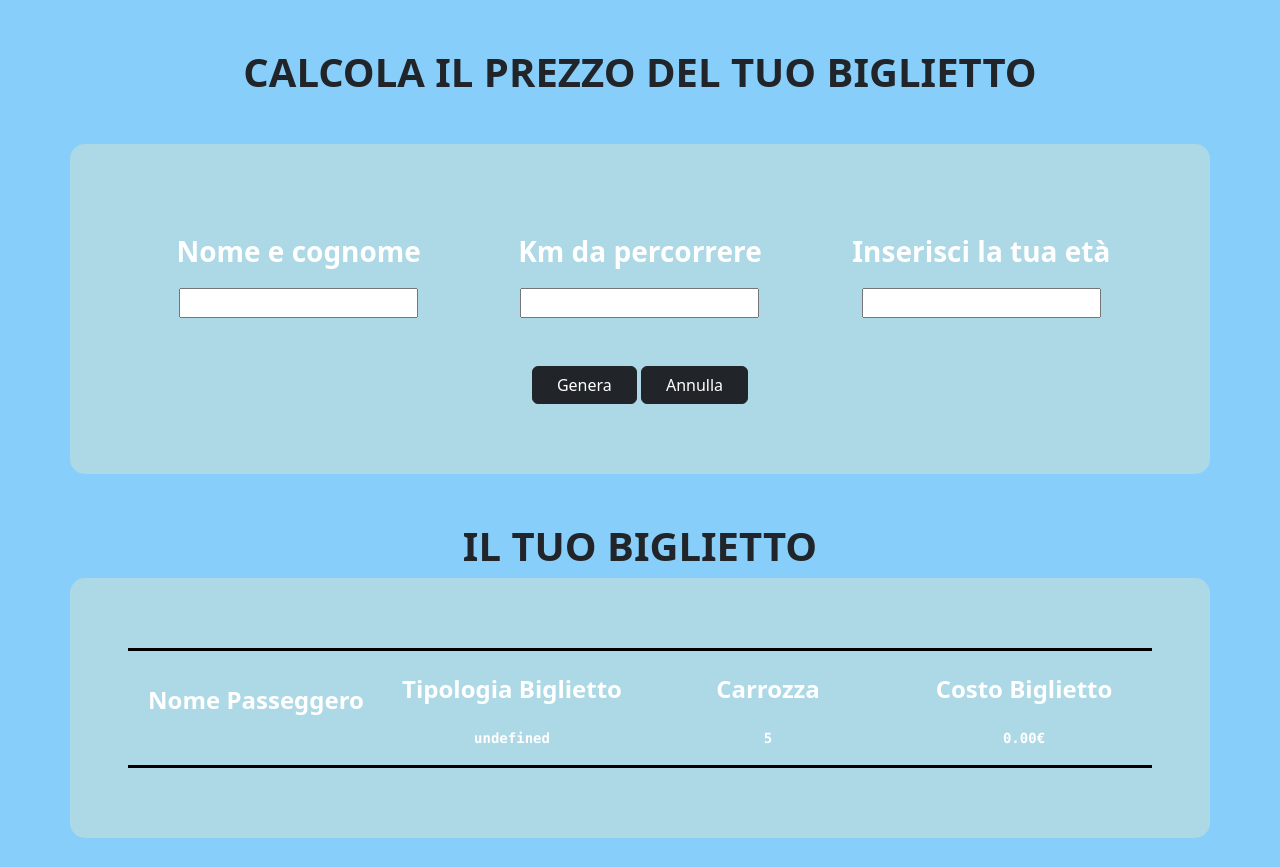
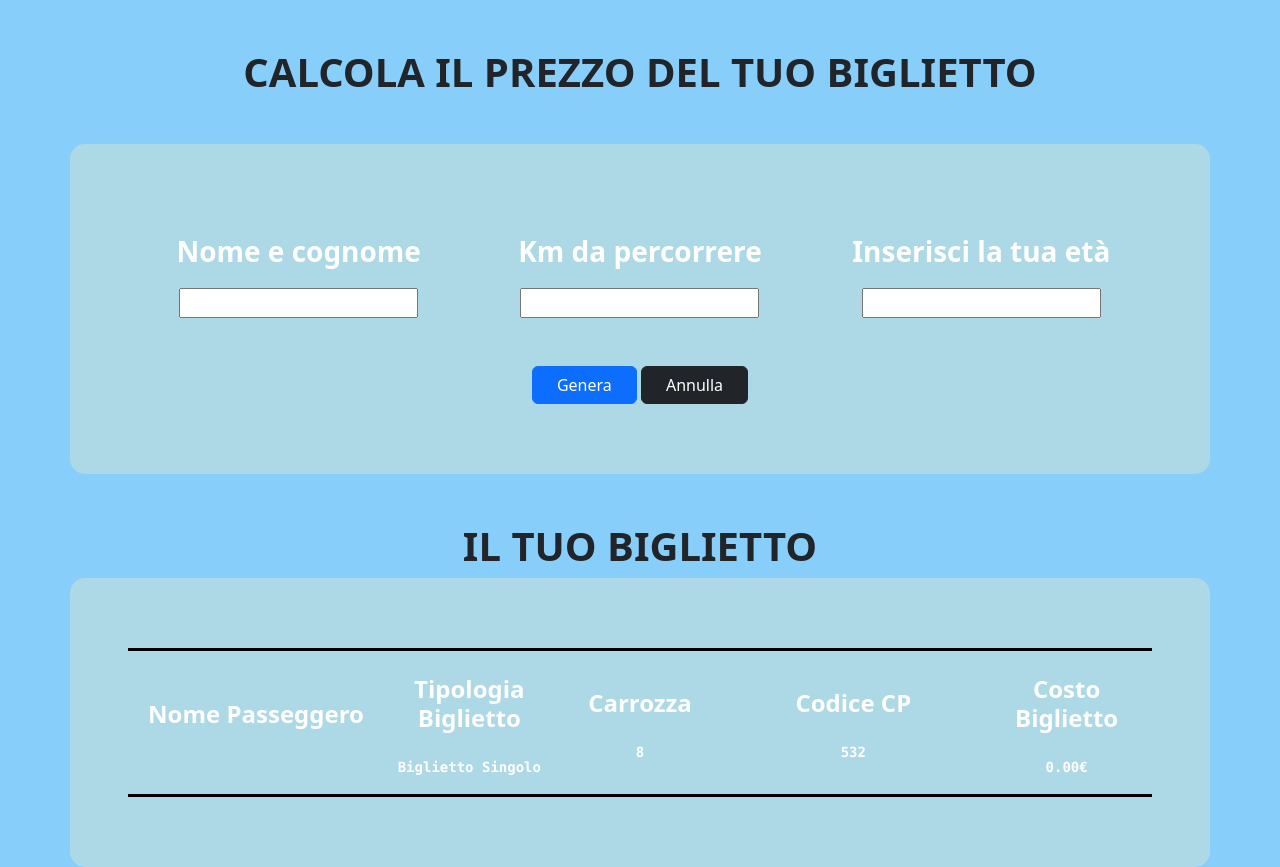
Before and after one commit to Yorbit/js-biglietto-treno-form, a plain HTML site: page index.html in a window 1280 px wide. Both pictures are taken after a click on the button "Genera". Before the commit the page ends 838 px from the top, so only its background shows below. Drawn offline with nearby package versions, Linux system fonts and the light colour scheme.

Commit message:
fixed over 65

```diff
--- a/index.html
+++ b/index.html
@@ -29,7 +29,7 @@
                     <input id="Age" type="text">
                 </div>
             </div>
-            <button id="button-gen" class="btn btn-dark px-4">Genera</button>
+            <button id="button-gen" class="btn btn-primary px-4">Genera</button>
             <button id="button-gen" class="btn btn-dark px-4">Annulla</button>
         </div>
         <section>
@@ -41,15 +41,19 @@
                             <h4 class="fw-semibold pb-3">Nome Passeggero</h4>
                             <pre class="fw-semibold" id="Namehost"></pre>
                         </div>
-                        <div class="col-3 mt-4">
+                        <div class="col-2 mt-4">
                             <h4 class="fw-semibold pb-3">Tipologia Biglietto</h4>
                             <pre class="fw-semibold" id="Type"></pre>
                         </div>
-                        <div class="col-3 mt-4">
+                        <div class="col-2 mt-4">
                             <h4 class="fw-semibold pb-3">Carrozza</h4>
                             <pre class="fw-semibold" id="Train"></pre>
                         </div>
                         <div class="col-3 mt-4">
+                            <h4 class="fw-semibold pb-3">Codice CP</h4>
+                            <pre class="fw-semibold" id="CP"></pre>
+                        </div>
+                        <div class="col-2 mt-4">
                             <h4 class="fw-semibold pb-3">Costo Biglietto</h4>
                             <pre class="fw-semibold" id="Price"></pre>
                         </div>
--- a/script.js
+++ b/script.js
@@ -5,6 +5,8 @@ const outputNomeCognome = document.getElementById('Namehost');
 const outputType = document.getElementById('Type');
 
 const outputTrain = document.getElementById('Train');
+
+const outputCP = document.getElementById('CP');
 
 const outputPrice = document.getElementById('Price');
 
@@ -15,6 +17,8 @@ genTicket.addEventListener('click', function () {
     console.log(document.getElementById('Km').value);
     console.log(document.getElementById('Age').value);
     console.log(document.getElementById('Nome-Cognome').value);
+    console.log(document.getElementById('Type').value);
+    console.log(document.getElementById('CP').value);
 
 
     outputNomeCognome.innerText = (document.getElementById('Nome-Cognome').value);
@@ -22,6 +26,8 @@ genTicket.addEventListener('click', function () {
     outputType.innerText = (document.getElementById('Type').value);
 
     outputTrain.innerText = (document.getElementById('Train').value);
+
+    outputCP.innerText = (document.getElementById('CP').value);
 
     outputPrice.innerText = (document.getElementById('Price').value);
 
@@ -41,9 +47,11 @@ genTicket.addEventListener('click', function () {
         ticketFinalPrice = ticketFinalPrice - ((ticketFinalPrice * 20) / 100);
 
         messagePrice = 'Hai diritto ad uno sconto: ' + ticketFinalPrice.toFixed(2) + '€';
+
+
     }
 
-    else if (userAge >= 65) {
+    else if (Age >= 65) {
 
         ticketFinalPrice = ticketFinalPrice - ((ticketFinalPrice * 40) / 100);
 
@@ -51,7 +59,7 @@ genTicket.addEventListener('click', function () {
 
     } else {
 
-        messagePrice = 'il prezzo finale è: ' + ticketFinalPrice.toFixed(2) + '€';
+        messagePrice = 'Il prezzo finale è: ' + ticketFinalPrice.toFixed(2) + '€';
 
     }
 
@@ -59,5 +67,9 @@ genTicket.addEventListener('click', function () {
 
     outputPrice.innerText = (ticketFinalPrice.toFixed(2) + '€');
 
-    outputTrain.innerText = Math.floor((Math.random() * 5) + 1);
+    outputTrain.innerText = Math.floor((Math.random() * 8) + 1);
+
+    outputCP.innerText = Math.floor((Math.random() * 1000) + 1);
+
+    outputType.innerText = ('Biglietto Singolo');
 })
```
